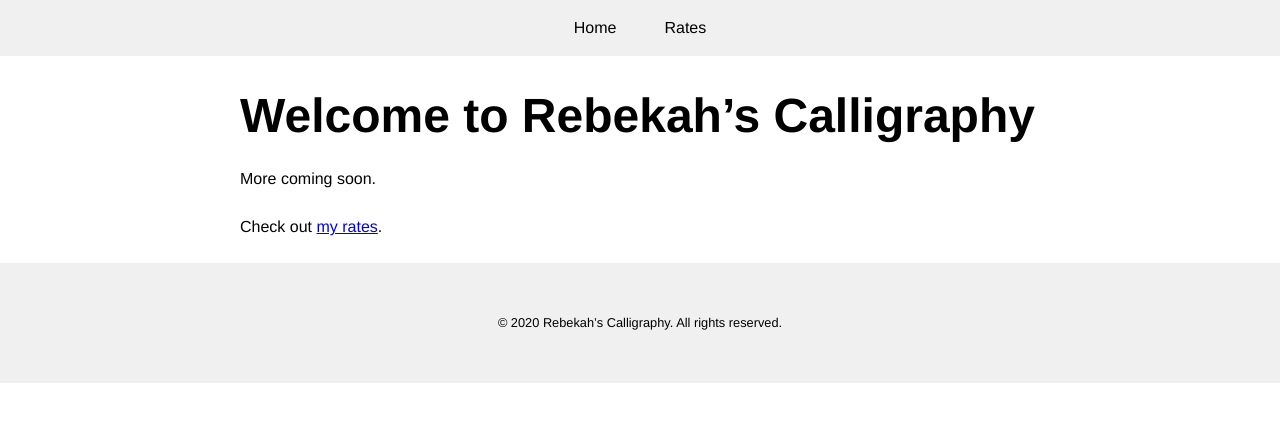
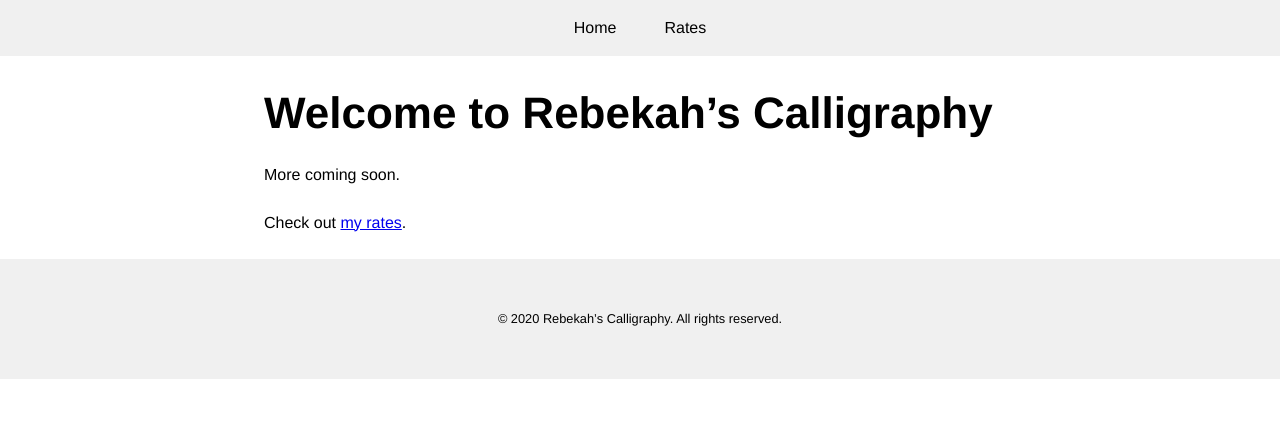
Before and after one commit to rebekahanglea/rebekahscalligraphy, a Jekyll site: the page built from index.md, in a window 1280 px wide. Shown: the top 422 px of the page. Built offline with Jekyll 4.4.1, drawn with Linux system fonts in a browser that asks for light colours.

Commit message:
style tweak for mobile

```diff
--- a/_sass/_site.scss
+++ b/_sass/_site.scss
@@ -35,9 +35,10 @@ nav {
 main {
     max-width: 800px;
     margin: 0 auto;
+    padding: 0 1.5rem;
 
     h1 {
-        font-size: 3rem;
+        font-size: 2.75rem;
         line-height: 1.15em;
         margin-bottom: 1.5rem;
     }
```
